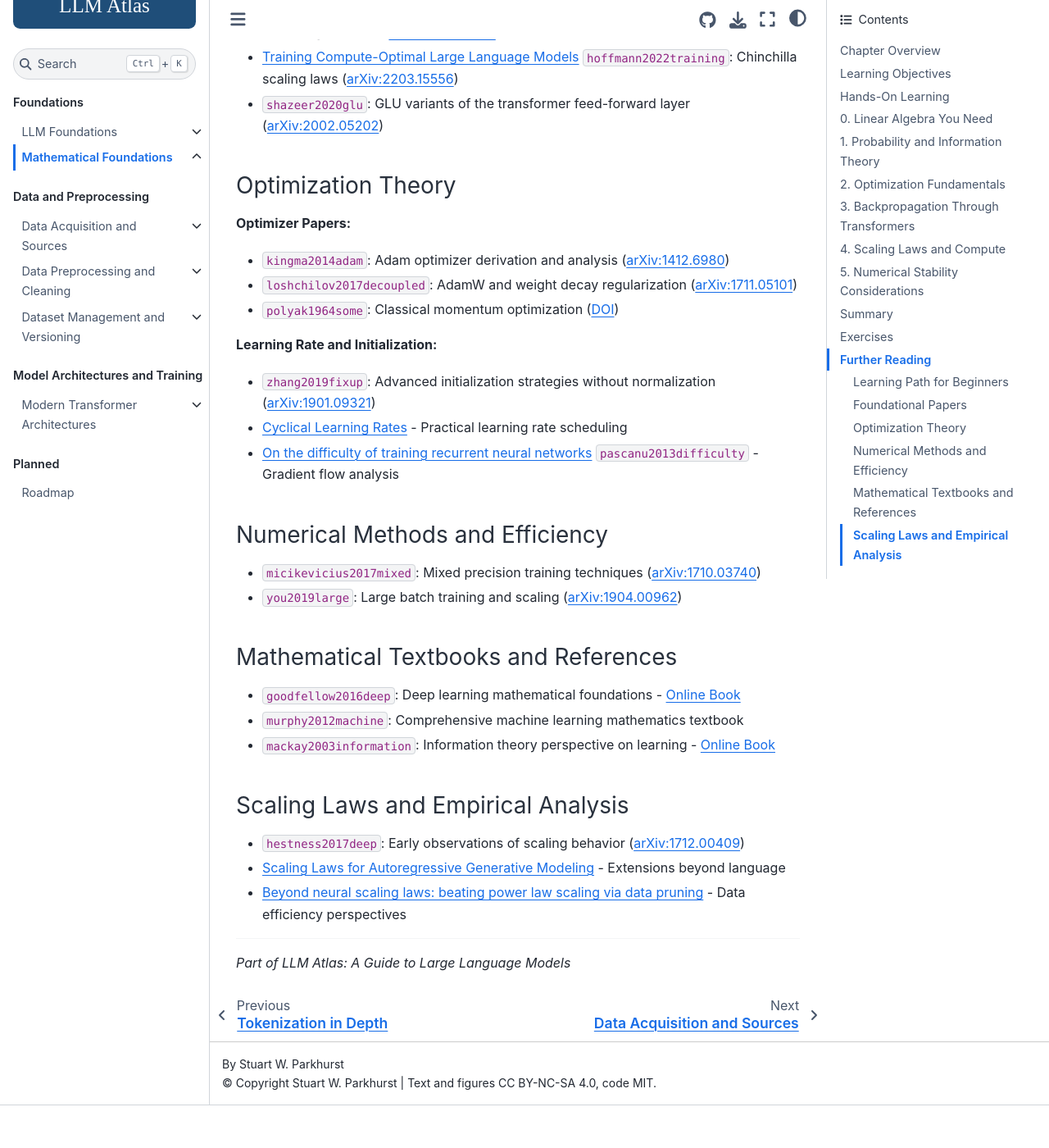
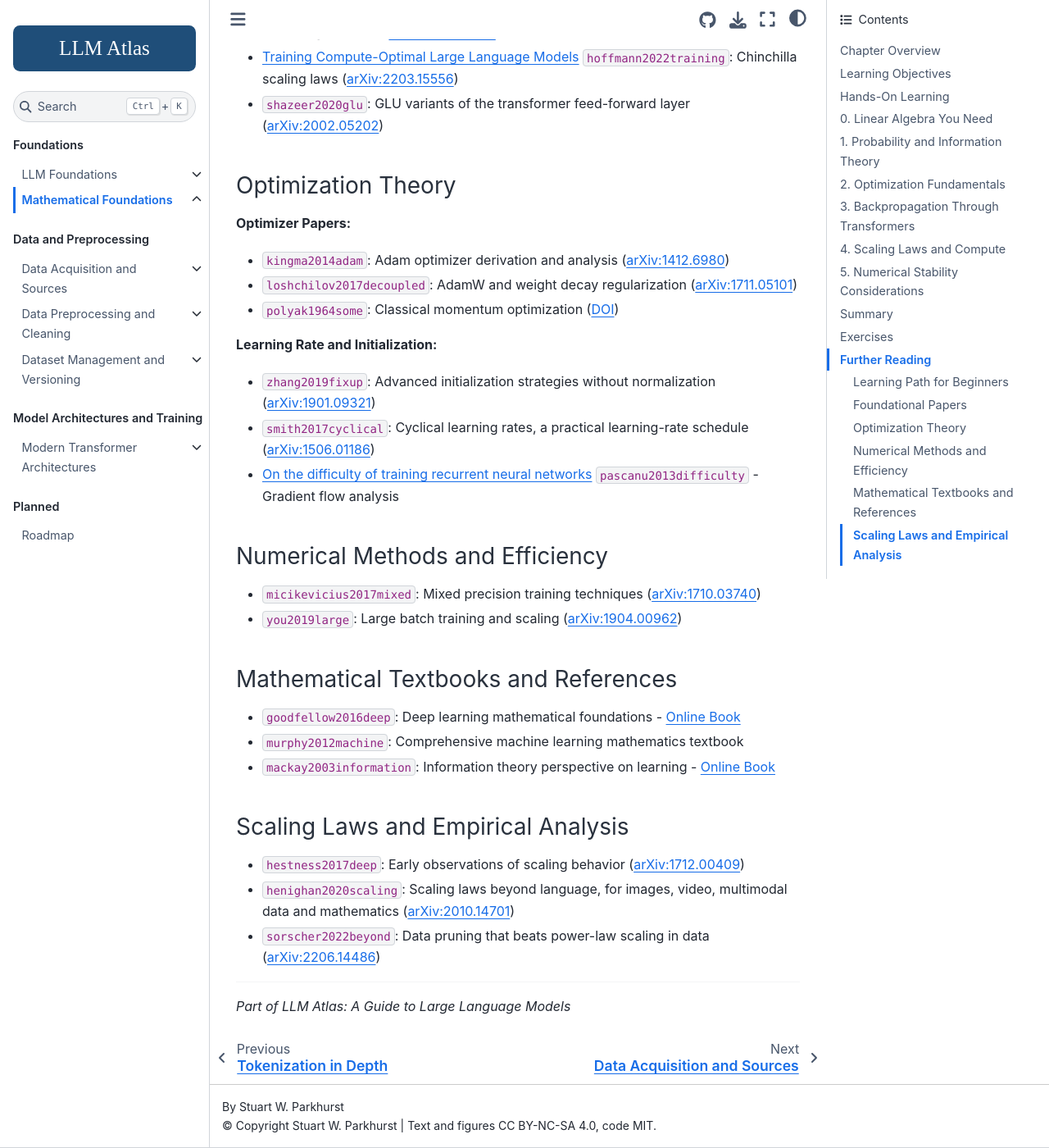
Before and after one commit to Beaker12/llmatlas, a Jupyter Book: the page built from chapters/02-mathematics/index.md, in a window 1280 px wide and 1400 px high, scrolled down 48251 px. Shown: the whole window at 82% size. Built offline with Jupyter Book 1.0.4 settings and Sphinx 7.4.7 and the Sphinx Book theme 1.1.4, drawn with Linux system fonts in a browser that asks for light colours; pages that are not in the unit, such as notebooks, are missing from menus; cross-references to code outside the pages are shown as plain code; before the commit the page ends 49599 px from its top, so only the background shows below that.

Commit message:
Chapter 2: bibliography entries for the cyclical learning rate, autoregressive scaling laws and data pruning papers

```diff
--- a/chapters/02-mathematics/index.md
+++ b/chapters/02-mathematics/index.md
@@ -1582,7 +1582,7 @@
 **Learning Rate and Initialization:**
 
 - {cite}`zhang2019fixup`: Advanced initialization strategies without normalization ([arXiv:1901.09321](https://arxiv.org/abs/1901.09321))
-- [Cyclical Learning Rates](https://arxiv.org/abs/1506.01186) - Practical learning rate scheduling
+- {cite}`smith2017cyclical`: Cyclical learning rates, a practical learning-rate schedule ([arXiv:1506.01186](https://arxiv.org/abs/1506.01186))
 - [On the difficulty of training recurrent neural networks](https://proceedings.mlr.press/v28/pascanu13.html) {cite}`pascanu2013difficulty` - Gradient flow analysis
 
 (sec-ch2-further-reading-numerical-methods-efficiency)=
@@ -1605,8 +1605,8 @@
 ### Scaling Laws and Empirical Analysis
 
 - {cite}`hestness2017deep`: Early observations of scaling behavior ([arXiv:1712.00409](https://arxiv.org/abs/1712.00409))
-- [Scaling Laws for Autoregressive Generative Modeling](https://arxiv.org/abs/2010.14701) - Extensions beyond language
-- [Beyond neural scaling laws: beating power law scaling via data pruning](https://arxiv.org/abs/2206.14486) - Data efficiency perspectives
+- {cite}`henighan2020scaling`: Scaling laws beyond language, for images, video, multimodal data and mathematics ([arXiv:2010.14701](https://arxiv.org/abs/2010.14701))
+- {cite}`sorscher2022beyond`: Data pruning that beats power-law scaling in data ([arXiv:2206.14486](https://arxiv.org/abs/2206.14486))
 
 ______________________________________________________________________
 
```
Also changed, not shown: 1 other file.
